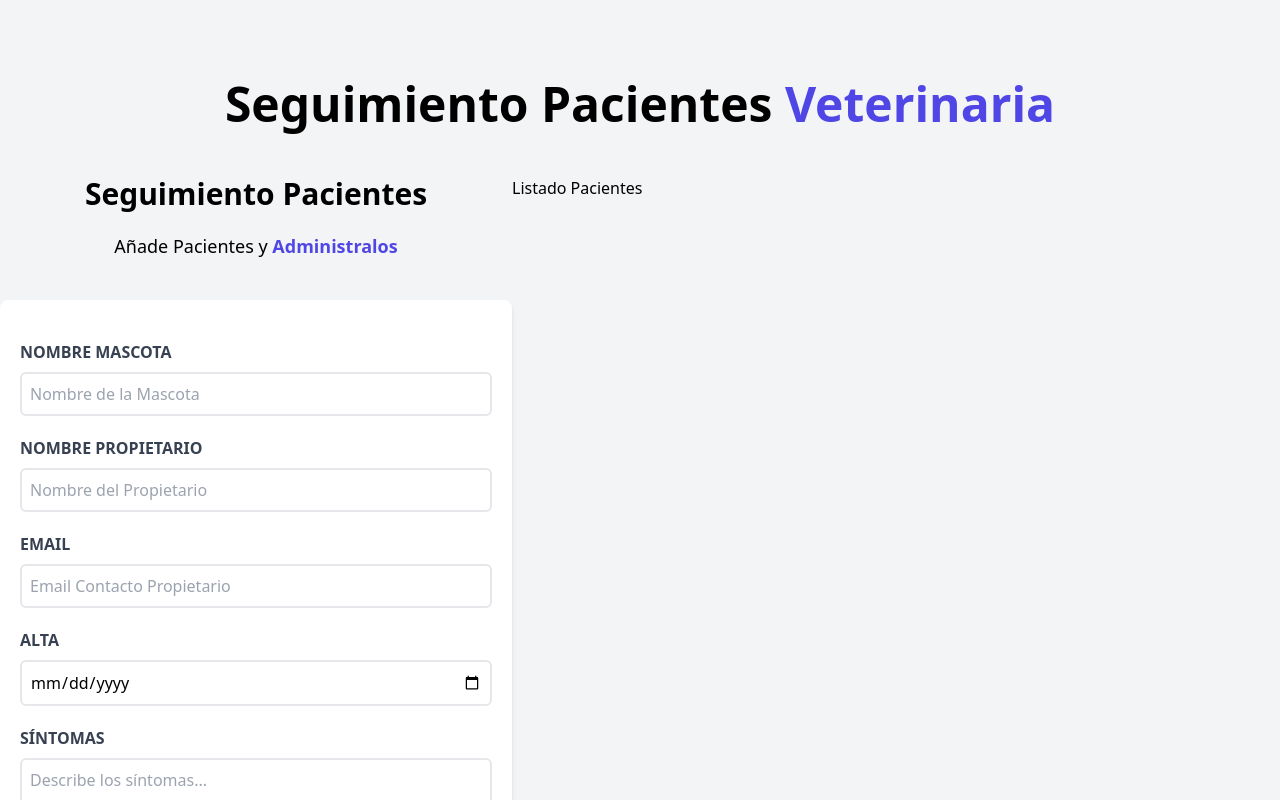
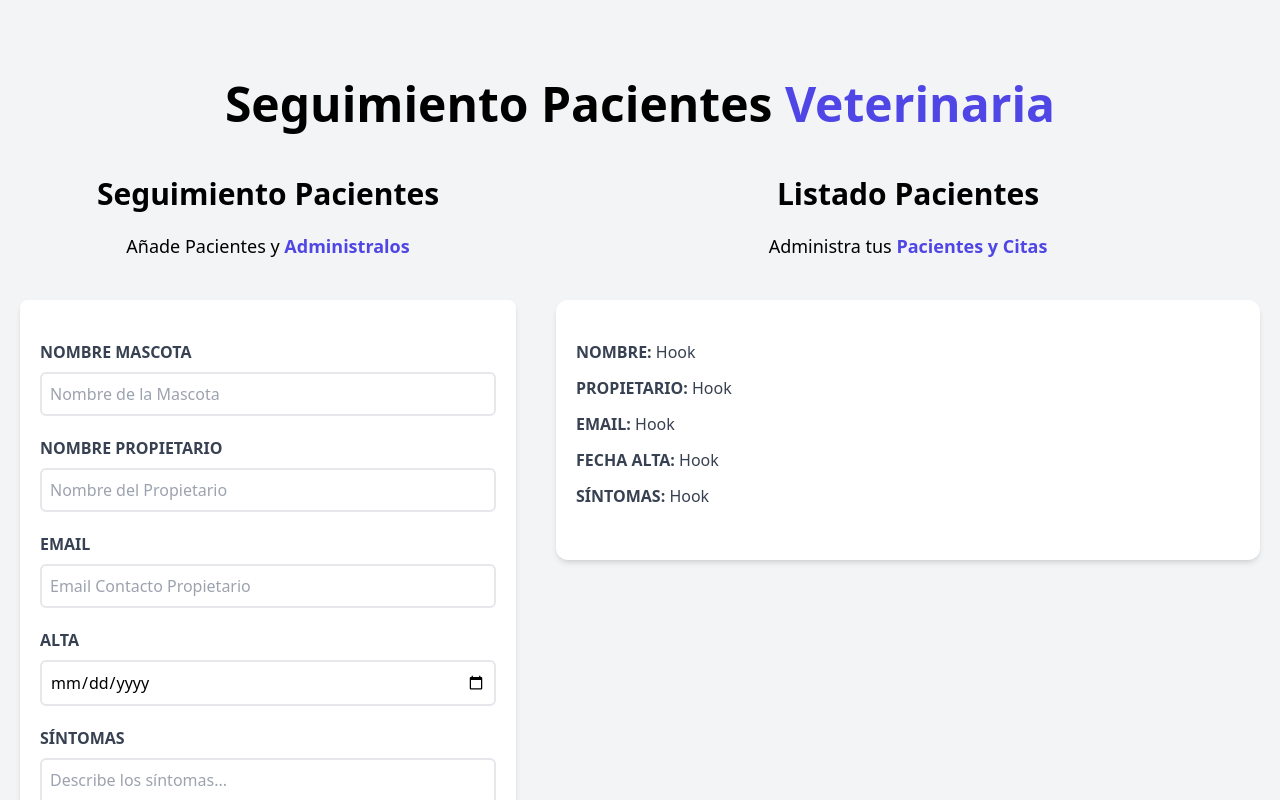
Before and after one commit to EricMI-JS/citas_react_vite, a React (Vite) app: page / in a window 1280 px wide. Shown: the top 800 px of the page. Built offline with nearby package versions, Linux system fonts and the light colour scheme.

Commit message:
Leyendo Inputs y asignandolos a useState

```diff
--- a/src/components/Formulario.jsx
+++ b/src/components/Formulario.jsx
@@ -1,13 +1,29 @@
+import { useState, useEffect } from "react";
+
 function Formulario() {
+  const [nombre, setNombre] = useState("");
+  const [propietario, setPropietario] = useState("");
+  const [email, setEmail] = useState("");
+  const [fecha, setFecha] = useState("");
+  const [sintomas, setSintomas] = useState("");
+
+  const handleSubmit = (e) => {
+    e.preventDefault();
+    console.log("Enviando formulario...");
+  };
+
   return (
-    <div className="md:w-1/2 lg:w-2/5">
+    <div className="md:w-1/2 lg:w-2/5 mx-5">
       <h2 className="font-black text-3xl text-center">Seguimiento Pacientes</h2>
       <p className="text-lg mt-5 text-center mb-10">
         Añade Pacientes y {""}{" "}
         <span className="text-indigo-600 font-bold">Administralos</span>
       </p>
 
-      <form className="bg-white shadow-md rounded-lg py-10 px-5 mb-10">
+      <form
+        onSubmit={handleSubmit}
+        className="bg-white shadow-md rounded-lg py-10 px-5 mb-10"
+      >
         <div className="mb-5">
           <label
             htmlFor="mascota"
@@ -20,6 +36,8 @@
             className="border-2 w-full p-2 mt-2 placeholder-gray-400 rounded-md"
             type="text"
             placeholder="Nombre de la Mascota"
+            value={nombre}
+            onChange={(e) => setNombre(e.target.value)}
           />
         </div>
 
@@ -35,6 +53,8 @@
             className="border-2 w-full p-2 mt-2 placeholder-gray-400 rounded-md"
             type="text"
             placeholder="Nombre del Propietario"
+            value={propietario}
+            onChange={(e) => setPropietario(e.target.value)}
           />
         </div>
 
@@ -50,6 +70,8 @@
             className="border-2 w-full p-2 mt-2 placeholder-gray-400 rounded-md"
             type="email"
             placeholder="Email Contacto Propietario"
+            value={email}
+            onChange={(e) => setEmail(e.target.value)}
           />
         </div>
 
@@ -64,6 +86,8 @@
             id="alta"
             className="border-2 w-full p-2 mt-2 placeholder-gray-400 rounded-md"
             type="date"
+            value={fecha}
+            onChange={(e) => setFecha(e.target.value)}
           />
         </div>
 
@@ -79,6 +103,8 @@
             name=""
             id="sintomas"
             placeholder="Describe los síntomas..."
+            value={sintomas}
+            onChange={(e) => setSintomas(e.target.value)}
           />
         </div>
 
--- a/src/components/ListadoPacientes.jsx
+++ b/src/components/ListadoPacientes.jsx
@@ -1,7 +1,15 @@
+import Paciente from "./Paciente";
+
 const ListadoPacientes = () => {
   return (
-    <div className="w-1/2 lg:w-3/5">
-      <h2>Listado Pacientes</h2>
+    <div className="md:w-1/2 lg:w-3/5 md:h-screen overflow-y-scroll">
+      <h2 className="font-black text-3xl text-center">Listado Pacientes</h2>
+      <p className="text-lg mt-5 mb-10 text-center">
+        Administra tus {""}
+        <span className="text-indigo-600 font-bold">Pacientes y Citas</span>
+      </p>
+
+      <Paciente />
     </div>
   );
 };
--- /dev/null
+++ b/src/components/Paciente.jsx
@@ -0,0 +1,28 @@
+const Paciente = () => {
+  return (
+    <div className="mx-5 my-10 bg-white shadow-md px-5 py-10 rounded-xl">
+      <p className="font-bold mb-3 text-gray-700 uppercase">
+        Nombre: {""}
+        <span className="font-normal normal-case">Hook</span>
+      </p>
+      <p className="font-bold mb-3 text-gray-700 uppercase">
+        Propietario: {""}
+        <span className="font-normal normal-case">Hook</span>
+      </p>
+      <p className="font-bold mb-3 text-gray-700 uppercase">
+        Email: {""}
+        <span className="font-normal normal-case">Hook</span>
+      </p>
+      <p className="font-bold mb-3 text-gray-700 uppercase">
+        Fecha Alta: {""}
+        <span className="font-normal normal-case">Hook</span>
+      </p>
+      <p className="font-bold mb-3 text-gray-700 uppercase">
+        Síntomas: {""}
+        <span className="font-normal normal-case">Hook</span>
+      </p>
+    </div>
+  );
+};
+
+export default Paciente;
```
